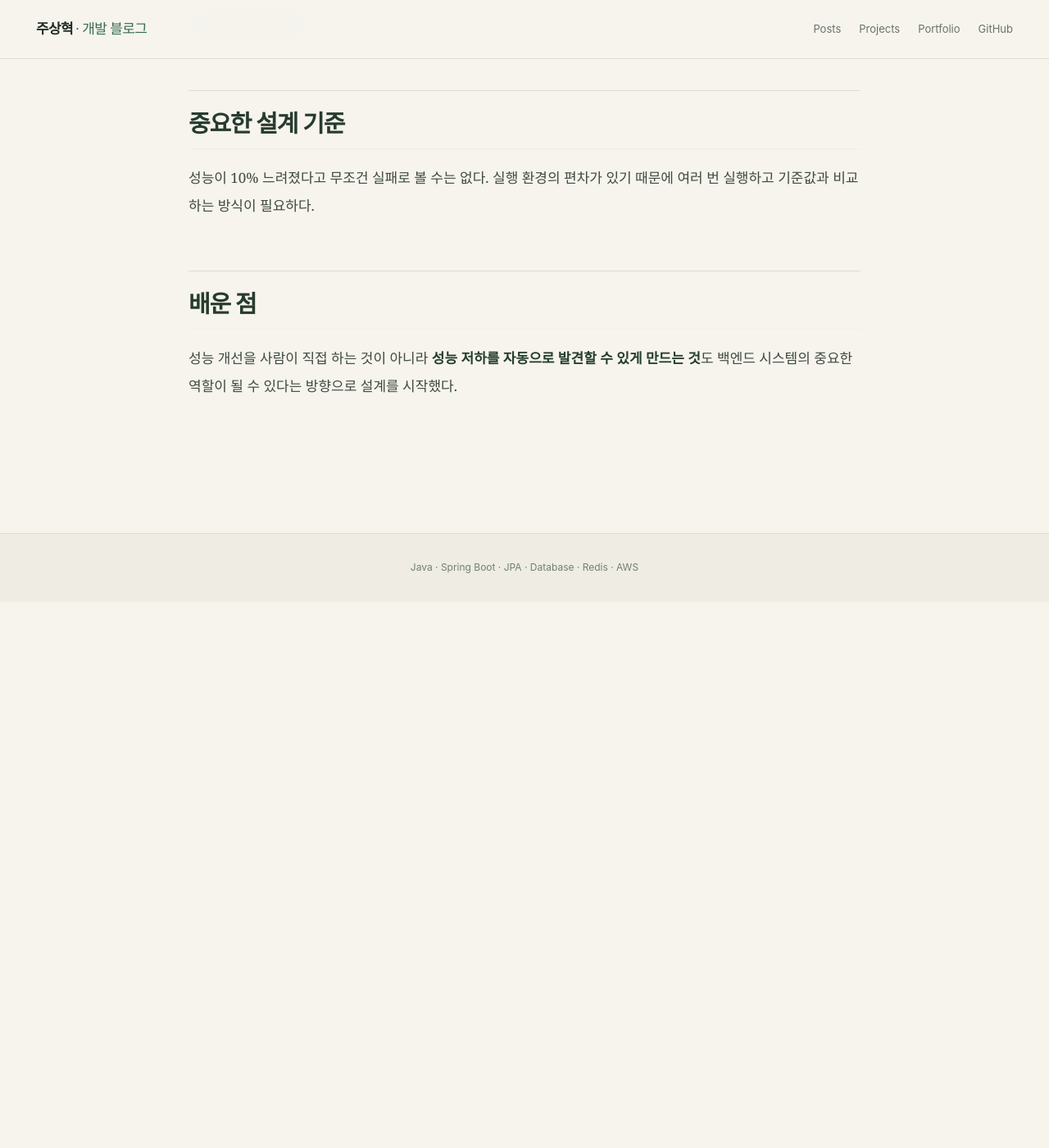
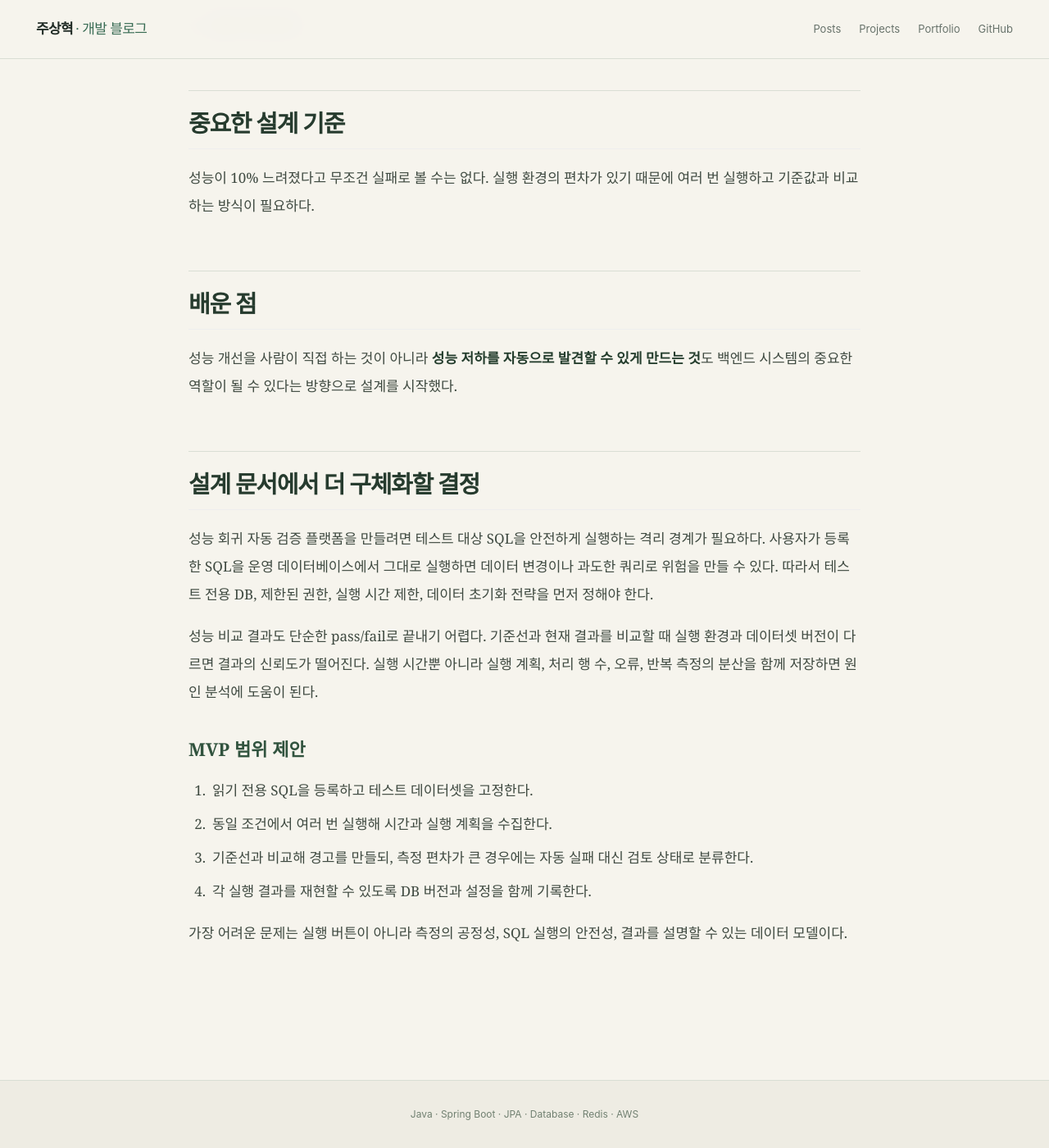
Before and after one commit to zuzusnasna/zuzusnasna.github.io, a Jekyll site: the page built from _posts/2026-10-31-querysentinel-design.md, in a window 1280 px wide and 1400 px high, scrolled down 1957 px. Shown: the whole window at 82% size. Built offline with Jekyll 4.4.1, drawn with Linux system fonts in a browser that asks for light colours; before the commit the page ends 2691 px from its top, so only the background shows below that.

Commit message:
docs: expand design notes with operational constraints

```diff
--- a/_posts/2026-10-31-querysentinel-design.md
+++ b/_posts/2026-10-31-querysentinel-design.md
@@ -57,3 +57,17 @@ MySQL 테스트 DB
 ## 배운 점
 
 성능 개선을 사람이 직접 하는 것이 아니라 **성능 저하를 자동으로 발견할 수 있게 만드는 것**도 백엔드 시스템의 중요한 역할이 될 수 있다는 방향으로 설계를 시작했다.
+
+## 설계 문서에서 더 구체화할 결정
+
+성능 회귀 자동 검증 플랫폼을 만들려면 테스트 대상 SQL을 안전하게 실행하는 격리 경계가 필요하다. 사용자가 등록한 SQL을 운영 데이터베이스에서 그대로 실행하면 데이터 변경이나 과도한 쿼리로 위험을 만들 수 있다. 따라서 테스트 전용 DB, 제한된 권한, 실행 시간 제한, 데이터 초기화 전략을 먼저 정해야 한다.
+
+성능 비교 결과도 단순한 pass/fail로 끝내기 어렵다. 기준선과 현재 결과를 비교할 때 실행 환경과 데이터셋 버전이 다르면 결과의 신뢰도가 떨어진다. 실행 시간뿐 아니라 실행 계획, 처리 행 수, 오류, 반복 측정의 분산을 함께 저장하면 원인 분석에 도움이 된다.
+
+### MVP 범위 제안
+1. 읽기 전용 SQL을 등록하고 테스트 데이터셋을 고정한다.
+2. 동일 조건에서 여러 번 실행해 시간과 실행 계획을 수집한다.
+3. 기준선과 비교해 경고를 만들되, 측정 편차가 큰 경우에는 자동 실패 대신 검토 상태로 분류한다.
+4. 각 실행 결과를 재현할 수 있도록 DB 버전과 설정을 함께 기록한다.
+
+가장 어려운 문제는 실행 버튼이 아니라 측정의 공정성, SQL 실행의 안전성, 결과를 설명할 수 있는 데이터 모델이다.
```
